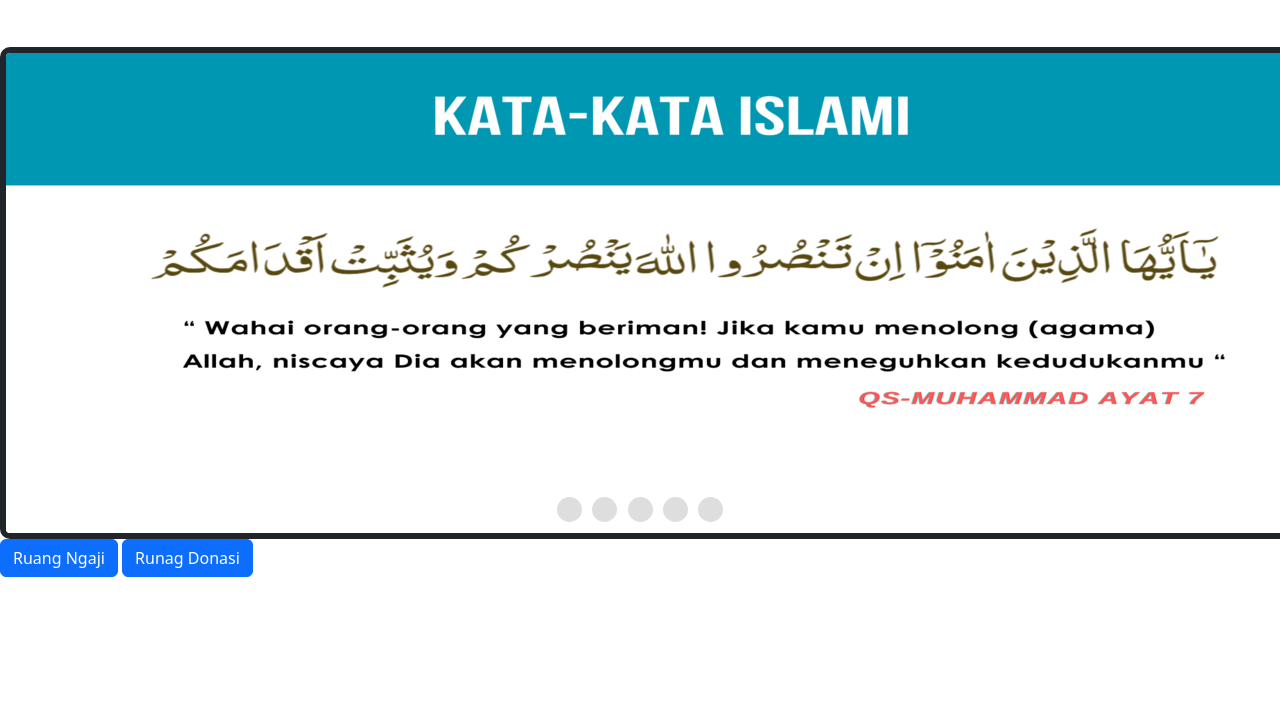
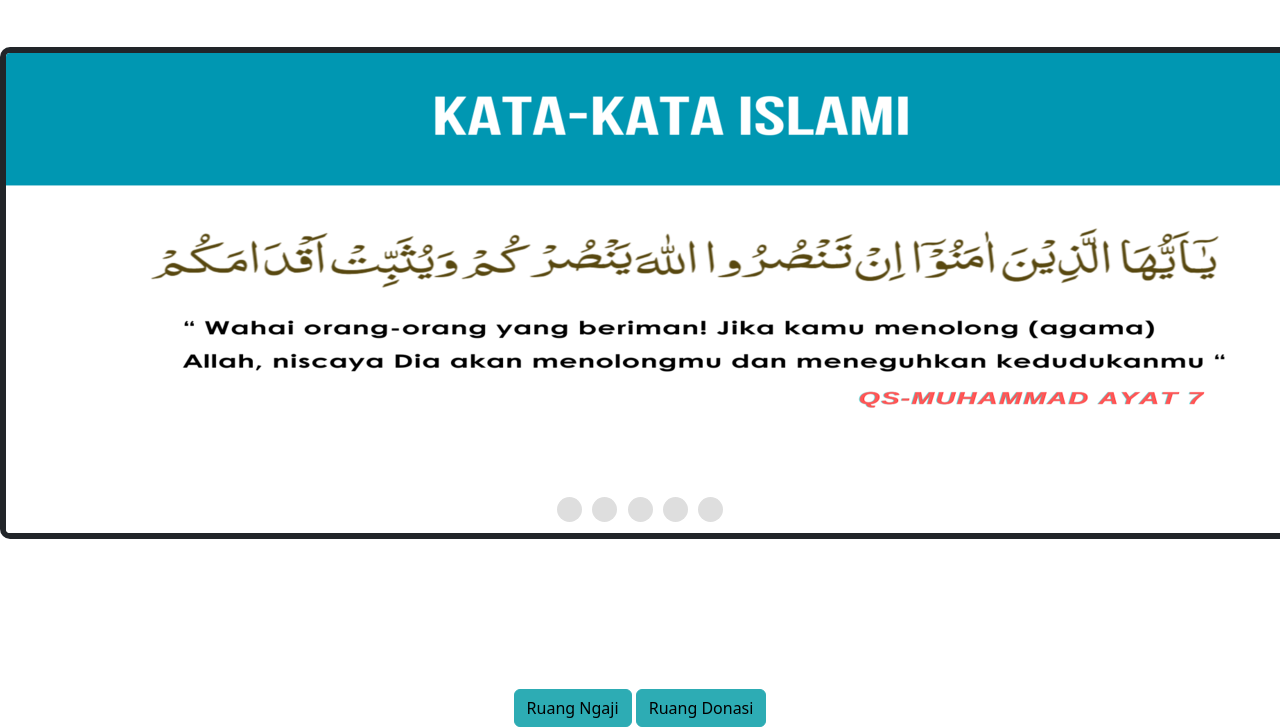
Before and after one commit to kingslyDev/ujianWDW, a plain HTML site: page landingpage.html in a window 1280 px wide. Shown: the part 77-804 px from the top of the page. Drawn offline with nearby package versions, Linux system fonts and the light colour scheme; a web font is replaced by a local one.

Commit message:
update button

```diff
--- a/css/style.css
+++ b/css/style.css
@@ -78,3 +78,22 @@
 }
 
 /* END CAROUSEL */
+
+/* BUTTON LINKED */
+
+.buttonlink {
+  position: absolute;
+  margin-left: auto;
+  margin-right: auto;
+  left: 0;
+  right: 0;
+  margin-top: 150px;
+  text-align: center;
+}
+
+.btn-warning {
+  background-color: #2dacb4;
+  border-color: #2dacb4;
+}
+
+/* BUTTON LINKED */
--- a/landingpage.html
+++ b/landingpage.html
@@ -66,10 +66,9 @@
     <!-- BUTTON LINKED -->
 
     <div class="buttonlink">
-      <button type="button" class="btn btn-primary">Ruang Ngaji</button>
-      <button type="button" class="btn btn-primary">Runag Donasi</button>
+      <a href="quran.com" class="btn btn-warning" role="button">Ruang Ngaji</a>
+      <a href="kitabisa.com" class="btn btn-warning" role="button">Ruang Donasi</a>
     </div>
-
     <!-- AKHIR BUTTON LINKED -->
   </body>
 </html>
```
